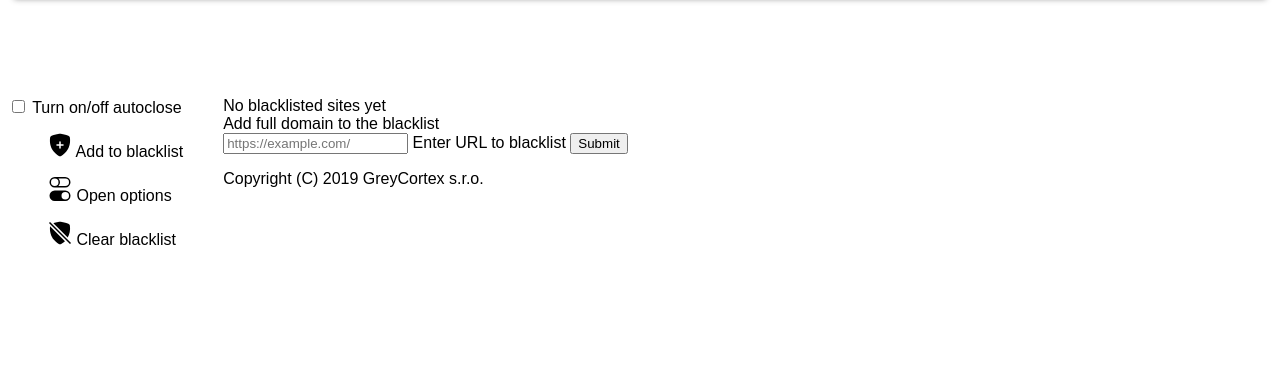
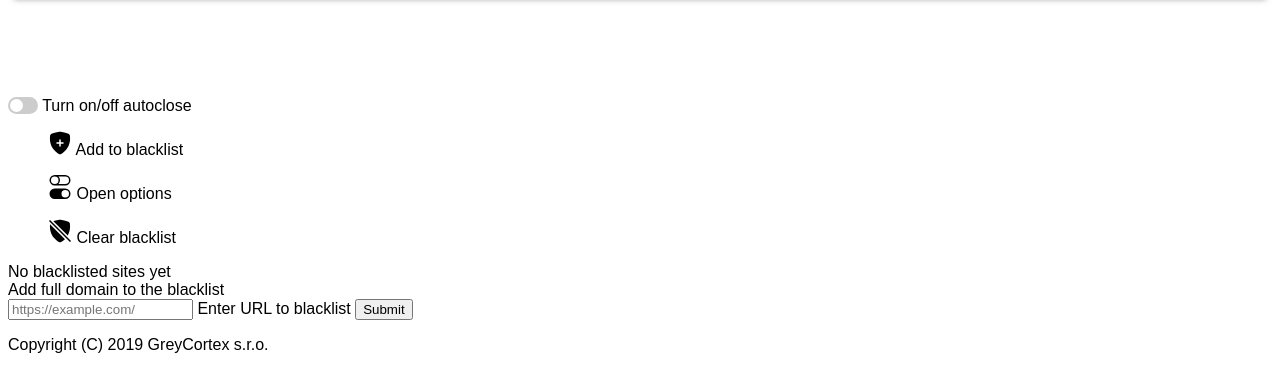
Before and after one commit to greycortex/DomAInt, a browser extension: page options.html in a window 1280 px wide. Shown: the part 224-616 px from the top of the page. Drawn offline with Linux system fonts and the light colour scheme; files that its build step writes are made by us from their sources.

Commit message:
UI improvement

```diff
--- a/css/options.css
+++ b/css/options.css
@@ -1,5 +1,6 @@
 body {
-    font-family:Arial, Helvetica, sans-serif;
+  font-family: Arial, Helvetica, sans-serif;
+  overflow: hidden;
 }
 
 .nav {
@@ -7,7 +8,6 @@ body {
   -moz-box-shadow: 0 8px 6px -6px #999;
   box-shadow: 0 8px 6px -6px #999;
   margin-bottom: 100px;
-
 }
 
 .image {
@@ -19,12 +19,99 @@ body {
   text-align: center;
 }
 
+.footer {
+  position: fixed;
+  left: 0;
+  bottom: 0;
+  width: 100%;
+  text-align: center;
+}
+
+
 .optionsText {
   text-align: center;
   font-size: 12px;
   padding-bottom: 10px;
 }
 
-.right {
-    float: left;
+.left {
+  margin-top: -80px;
+  display: flex;
+  justify-content: space-evenly;
 }
+
+#clear {
+  margin-top: 0px;
+}
+
+/* The switch - the box around the slider */
+.switch {
+  position: relative;
+  display: inline-block;
+  width: 30px;
+  height: 17px;
+}
+
+/* Hide default HTML checkbox */
+.switch input {
+  opacity: 0;
+  width: 0;
+  height: 0;
+}
+
+/* The slider */
+.slider {
+  position: absolute;
+  cursor: pointer;
+  top: 0;
+  left: 0;
+  right: 0;
+  bottom: 0;
+  background-color: #ccc;
+  -webkit-transition: 0.4s;
+  transition: 0.4s;
+}
+
+.slider:before {
+  position: absolute;
+  content: "";
+  height: 13px;
+  width: 13px;
+  left: 2px;
+  bottom: 2px;
+  background-color: white;
+  -webkit-transition: 0.4s;
+  transition: 0.4s;
+}
+
+input:checked + .slider {
+  background-color: orange;
+}
+
+.slider:hover {
+  background-color: orange;
+  -webkit-transition: 0.4s;
+  transition: 0.4s;
+}
+
+input:checked + .slider:before {
+  -webkit-transform: translateX(13px);
+  -ms-transform: translateX(13px);
+  transform: translateX(13px);
+}
+
+/* Rounded sliders */
+.slider.round {
+  border-radius: 34px;
+}
+
+.slider.round:before {
+  border-radius: 50%;
+}
+
+svg:hover {
+  color: orange;
+  -webkit-transition: 0.4s;
+  transition: 0.4s;
+  cursor: pointer;
+}
--- a/css/popup.css
+++ b/css/popup.css
@@ -34,8 +34,7 @@ body{
 }
 
 .image {
-  text-align: center;
-  padding-top: 7px;
+  width: 95%;
 }
 
 
```
Lines whose indentation alone changed are shown as unchanged.
